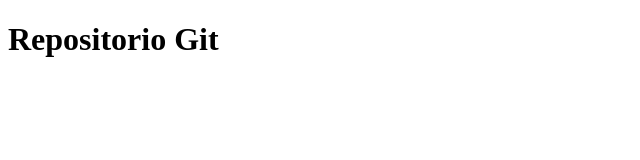
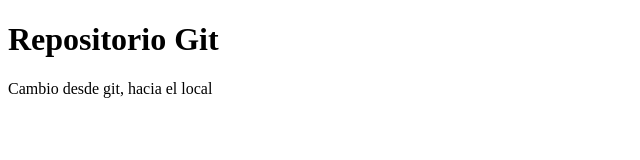
Before and after one commit to imkata-dev/git-repo, a plain HTML site: page index.html in a window 1280 px wide. Shown: the whole page, without its empty margins (0-640 px from the left). Drawn offline with Linux system fonts and the light colour scheme.

Commit message:
Update index.html

```diff
--- a/index.html
+++ b/index.html
@@ -7,5 +7,6 @@
 </head>
 <body>
     <h1>Repositorio Git</h1>
+    <p>Cambio desde git, hacia el local</p>
 </body>
 </html>
```
